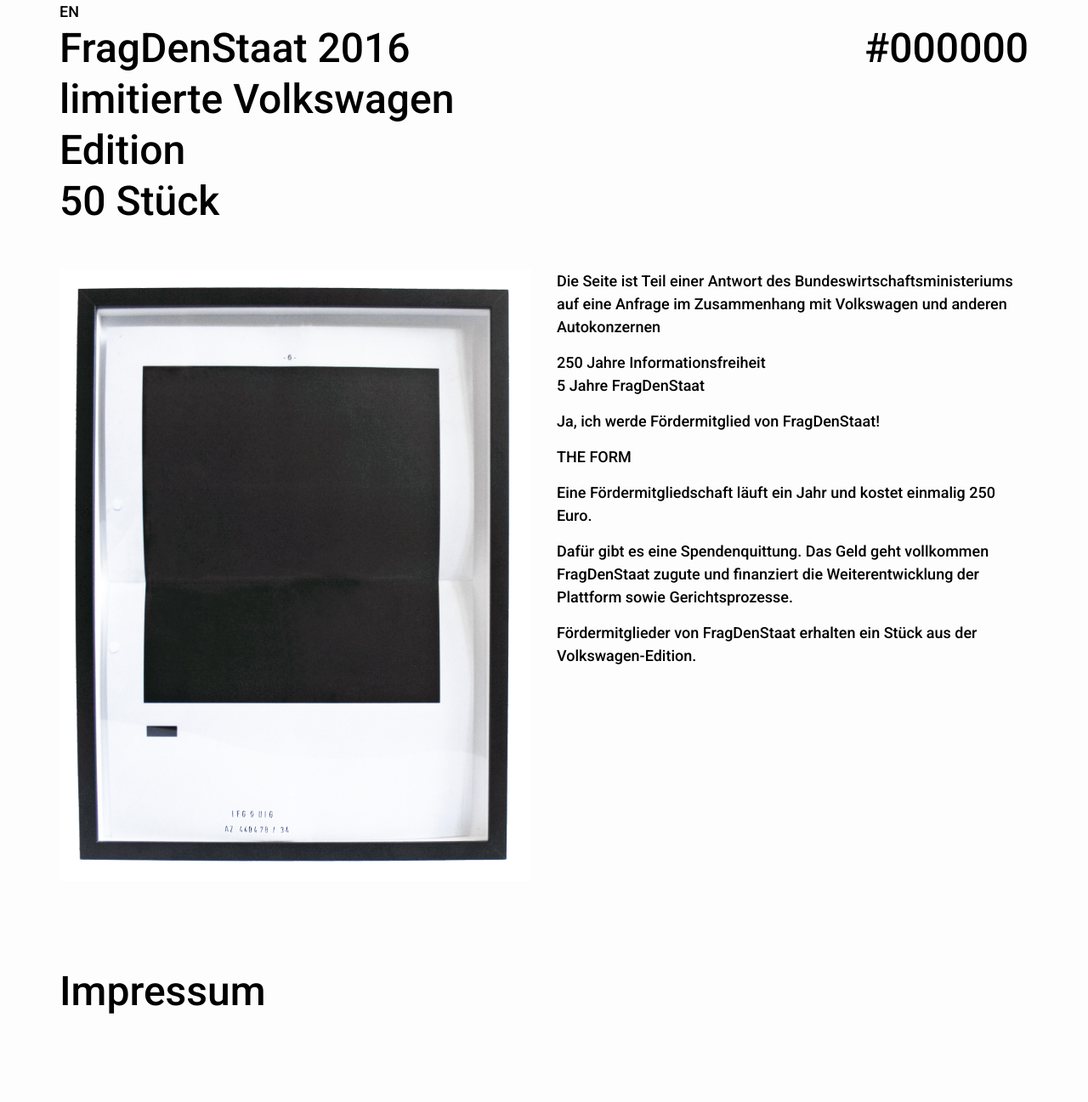
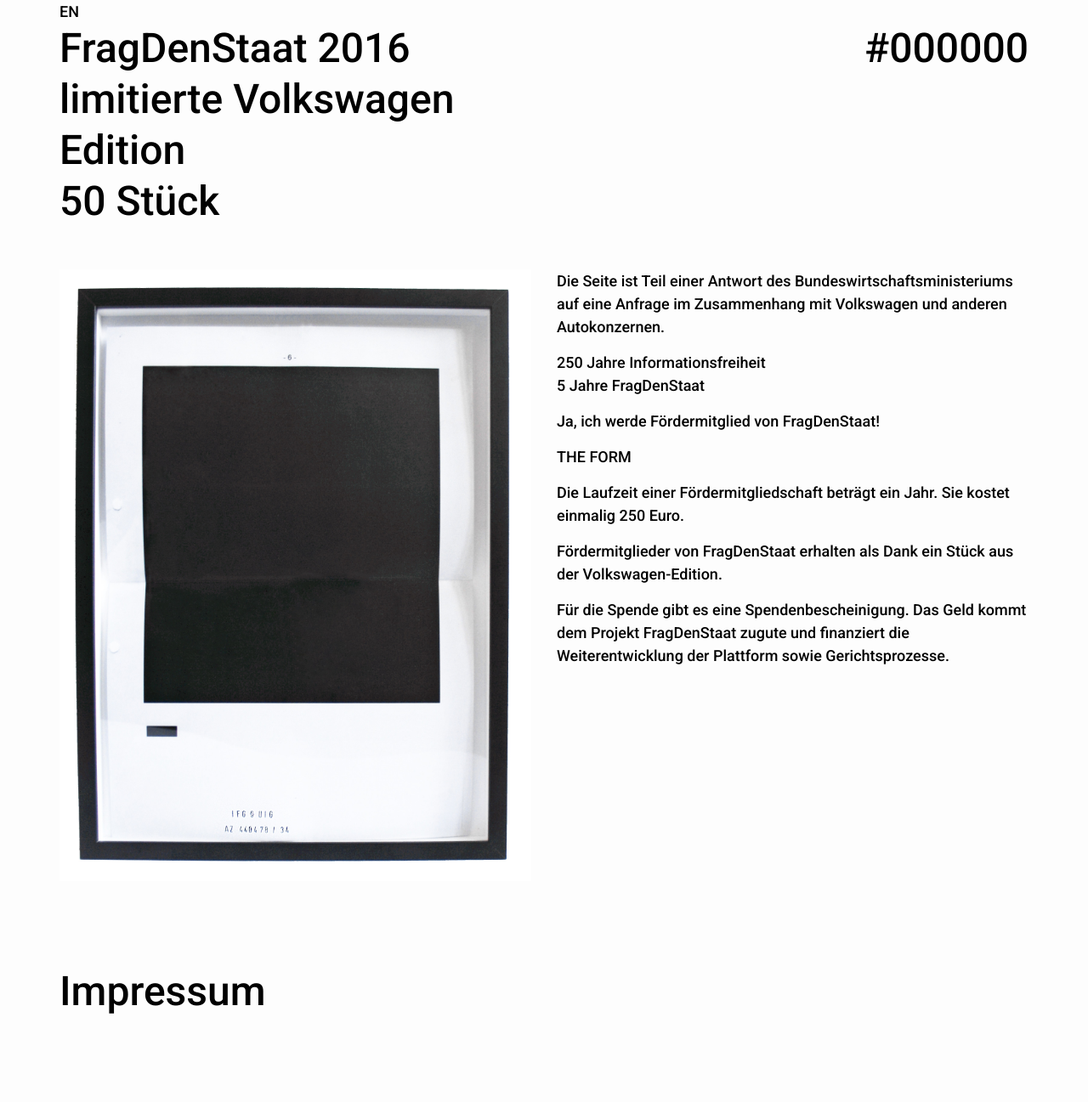
Before and after one commit to okfde/000000.limited, a Jekyll site: the page built from edition.html, in a window 1280 px wide. Shown: the whole page at 85% size. Built offline with Jekyll 4.4.1, drawn with Linux system fonts in a browser that asks for light colours.

Commit message:
change wording

```diff
--- a/edition.html
+++ b/edition.html
@@ -8,7 +8,7 @@
   url: /en/edition/
 ---
 
-Die Seite ist Teil einer Antwort des Bundeswirtschaftsministeriums auf eine Anfrage im Zusammenhang mit Volkswagen und anderen Autokonzernen
+Die Seite ist Teil einer Antwort des Bundeswirtschaftsministeriums auf eine Anfrage im Zusammenhang mit Volkswagen und anderen Autokonzernen.
 
 250 Jahre Informationsfreiheit
 5 Jahre FragDenStaat
@@ -17,8 +17,8 @@
 
 {% include form.html %}
 
-Eine Fördermitgliedschaft läuft ein Jahr und kostet einmalig 250 Euro.
+Die Laufzeit einer Fördermitgliedschaft beträgt ein Jahr. Sie kostet einmalig 250 Euro.
 
-Dafür gibt es eine Spendenquittung. Das Geld geht vollkommen FragDenStaat zugute und finanziert die Weiterentwicklung der Plattform sowie Gerichtsprozesse.
+Fördermitglieder von FragDenStaat erhalten als Dank ein Stück aus der Volkswagen-Edition.
 
-Fördermitglieder von FragDenStaat erhalten ein Stück aus der Volkswagen-Edition.
+Für die Spende gibt es eine Spendenbescheinigung. Das Geld kommt dem Projekt <a href="https://fragdenstaat.de/">FragDenStaat</a> zugute und finanziert die Weiterentwicklung der Plattform sowie Gerichtsprozesse.
```
